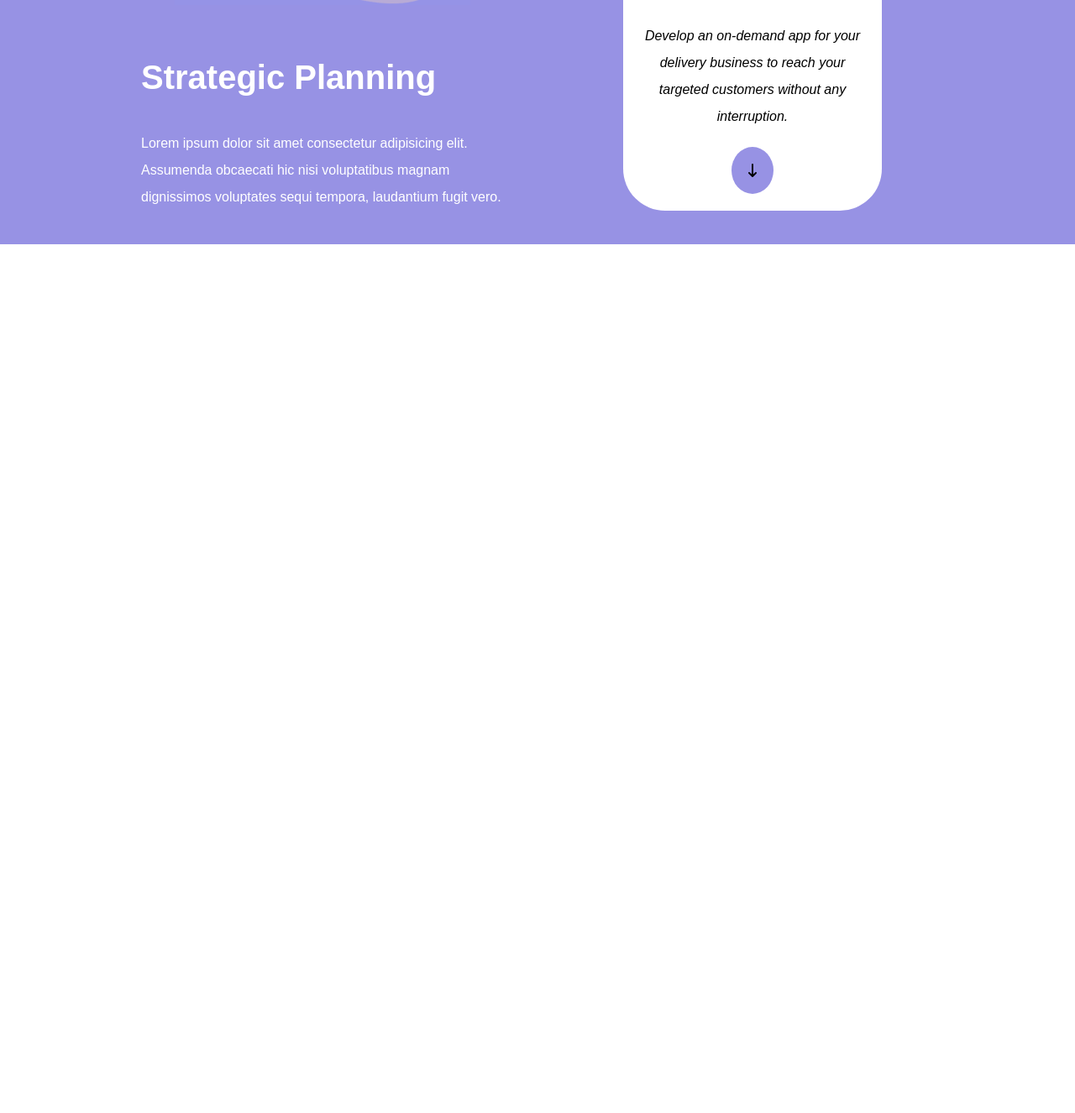
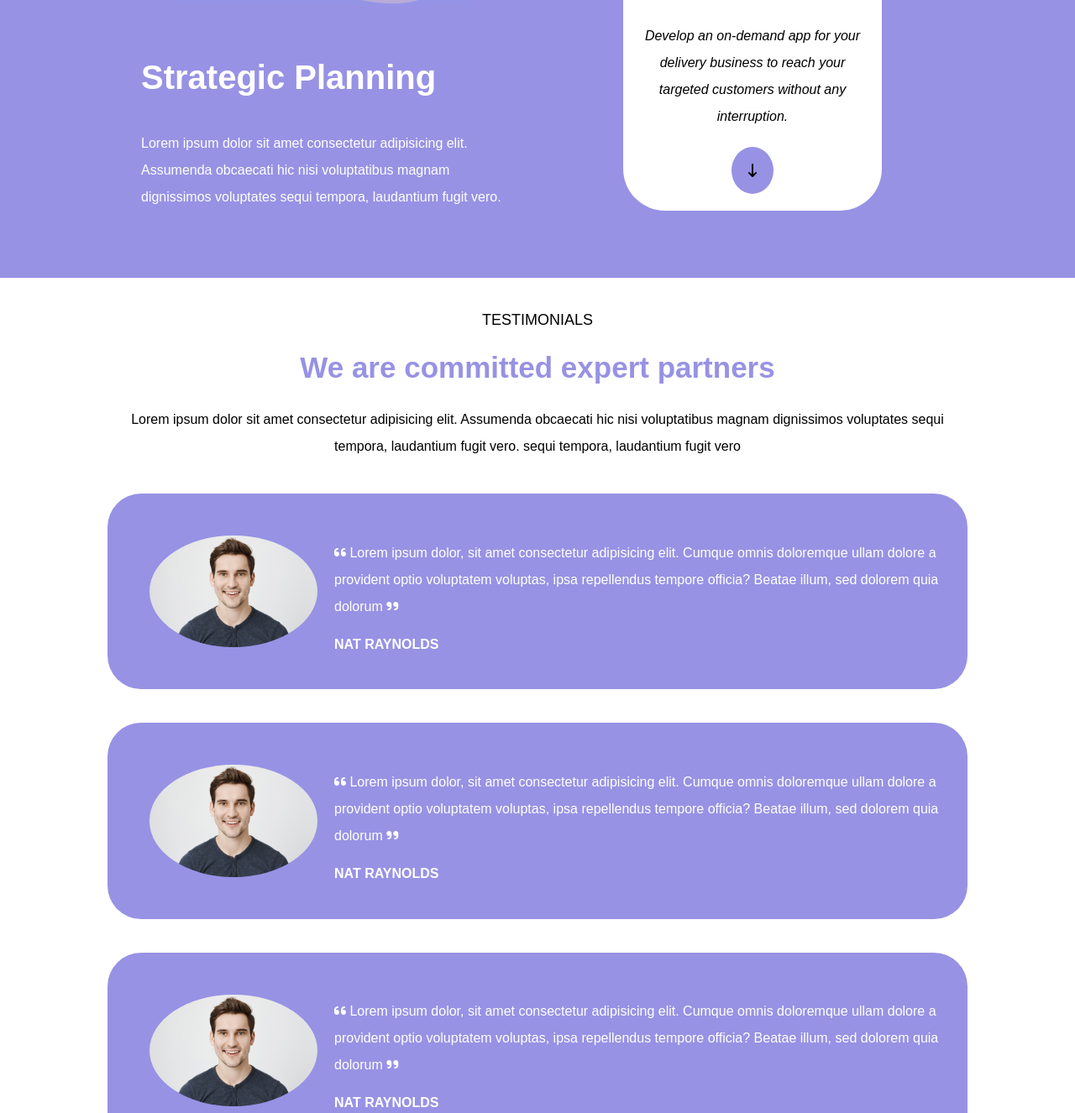
Before and after one commit to GiuseppeM22/htmlcss-responsive-layout, a plain HTML site: page index.html in a window 1280 px wide. Shown: the part 1206-2532 px from the top of the page at 84% size. Before the commit the page ends 1497 px from the top, so only its background shows below. Drawn offline with Linux system fonts and the light colour scheme.

Commit message:
feat: add third section main responsive

```diff
--- a/css/style.css
+++ b/css/style.css
@@ -194,6 +194,7 @@ header button:hover{
 
 .planning{
     flex-direction: column;
+    padding-bottom: 40px;
 }
 
 .planning_left, .planning img{
@@ -251,6 +252,76 @@ header button:hover{
 
     .planning_right{
         width: 30%;
+        padding-top: 0px;
         margin-bottom: 40px;
     }
 }
+
+/* main third section */
+.testimonials_up{
+    text-align: center;
+}
+
+.testimonials_up h5{
+    font-size: 18px;
+    font-weight: 100;
+}
+
+.testimonials_up h4 {
+    color: #9792e4;
+    font-size: 35px;
+    line-height: 1.5em;
+
+}
+
+.testimonials{
+    flex-direction: column;
+}
+
+.testimonials_down{
+    flex-direction: column;
+    background-color: #9792e4;
+    border-radius: 40px;
+    align-items: center;
+    padding: 30px;
+}
+
+.testimonials_down img{
+    border-radius: 50%;
+    max-width: 200px;
+    margin: auto;
+    margin: 20px;
+}
+
+.testimonials_down p{
+    text-align: center;
+    color: white;
+}
+
+.testimonials_down span{
+    text-align: center;
+    color: white;
+    font-weight: 900;
+}
+
+.column{
+    flex-direction: column;
+}
+
+/* third section media query */
+
+@media screen and (min-width: 800px) {
+    .testimonials_down{
+        flex-direction: row;
+
+    }
+
+    .column{
+        align-items: flex-start;
+    }
+
+    .testimonials_down p{
+        text-align: left;
+    }
+
+}
--- a/index.html
+++ b/index.html
@@ -80,6 +80,39 @@
                 </div>
             </div>
         </section>
+        <!-- main third section -->
+        <section>
+            <div class="testimonials boxed flex">
+                <div class="testimonials_up">
+                    <h5 class="marg40">TESTIMONIALS</h5>
+                    <h4 class="marg20">We are committed expert partners</h4>
+                    <p class="marg20 line2">Lorem ipsum dolor sit amet consectetur adipisicing elit. Assumenda obcaecati hic nisi voluptatibus magnam dignissimos voluptates sequi tempora, laudantium fugit vero. sequi tempora, laudantium fugit vero</p>
+                </div>
+                <div class="testimonials_down flex marg40">
+                    <img src="./img/testimonial1.jpg" alt="test1">
+                    <div class="column flex">
+                        <p class="marg10 line2"> <span><i class="fa-solid fa-quote-left"></i></span> Lorem ipsum dolor, sit amet consectetur adipisicing elit. Cumque omnis doloremque ullam dolore a provident optio voluptatem voluptas, ipsa repellendus tempore officia? Beatae illum, sed dolorem quia dolorum<span> <i class="fa-solid fa-quote-right"></i></assumenda></p>
+                        <span class="marg20">NAT RAYNOLDS</span>
+                    </div>
+                </div>
+                <div class="testimonials_down flex marg40">
+                    <img src="./img/testimonial1.jpg" alt="test1">
+                    <div class="column flex">
+                        <p class="marg10 line2"> <span><i class="fa-solid fa-quote-left"></i></span> Lorem ipsum dolor, sit amet consectetur adipisicing elit. Cumque omnis doloremque ullam dolore a provident optio voluptatem voluptas, ipsa repellendus tempore officia? Beatae illum, sed dolorem quia dolorum<span> <i class="fa-solid fa-quote-right"></i></assumenda></p>
+                        <span class="marg20">NAT RAYNOLDS</span>
+                    </div>
+                </div>
+                <div class="testimonials_down flex marg40">
+                    <img src="./img/testimonial1.jpg" alt="test1">
+                    <div class="column flex">
+                        <p class="marg10 line2"> <span><i class="fa-solid fa-quote-left"></i></span> Lorem ipsum dolor, sit amet consectetur adipisicing elit. Cumque omnis doloremque ullam dolore a provident optio voluptatem voluptas, ipsa repellendus tempore officia? Beatae illum, sed dolorem quia dolorum<span> <i class="fa-solid fa-quote-right"></i></assumenda></p>
+                        <span class="marg20">NAT RAYNOLDS</span>
+                    </div>
+                </div>
+
+
+            </div>
+        </section>
     </main>
 
     <footer></footer>
```
